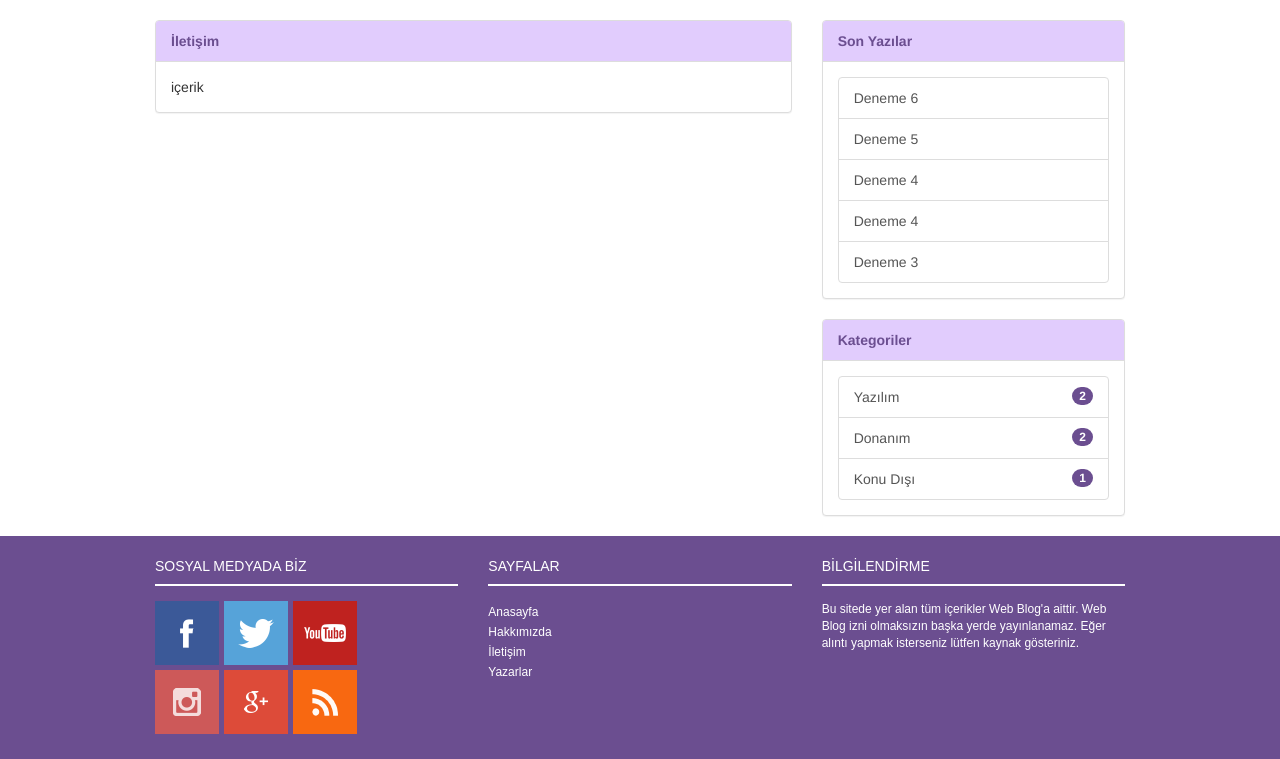
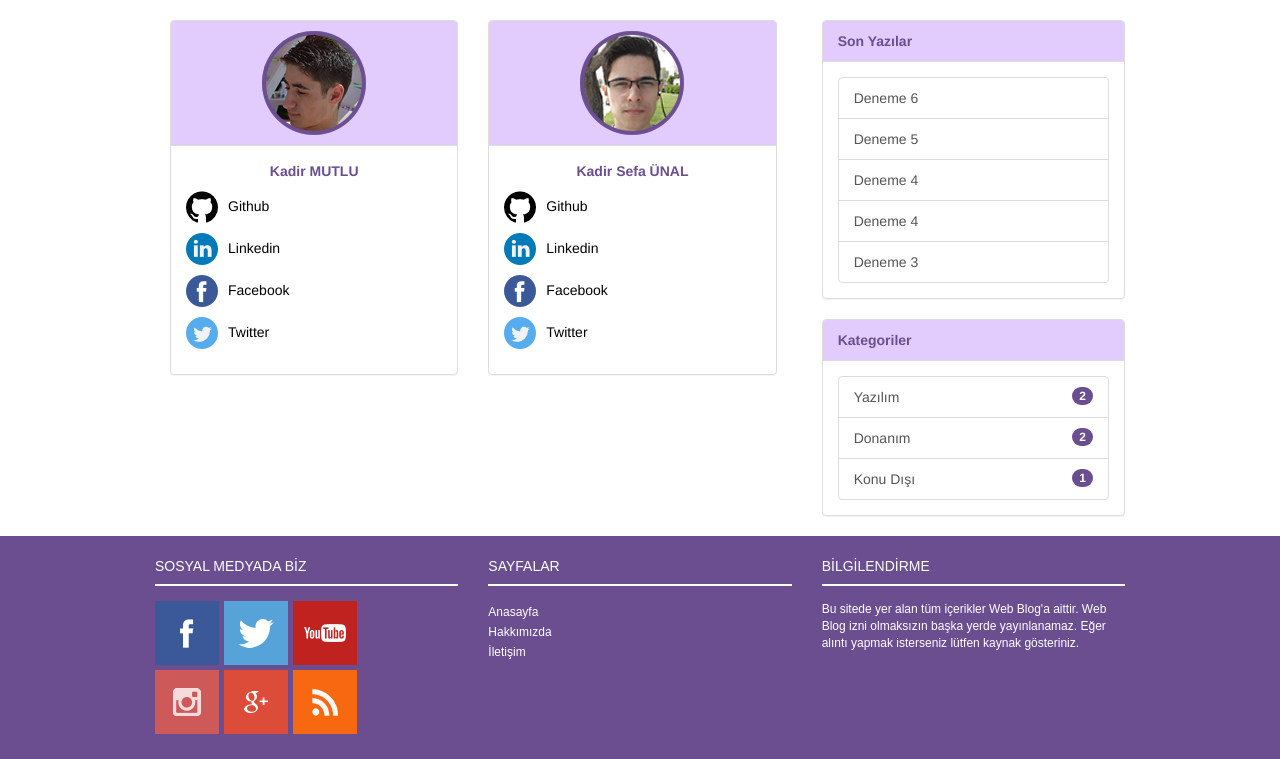
Before and after one commit to kadirsefaunal/wpgProje, a PHP site: page /iletisim.php in a window 1280 px wide. Shown: the part 52-811 px from the top of the page. Run offline with PHP 8.4, Linux system fonts and the light colour scheme; data comes from the database, SQL or seed files in the repository.

Commit message:
footer linkleri yapıldı. iletisim.php ve hakkimizda.php tamamlandı. admin paneli tasarımı tamamlandı.

```diff
--- a/css/style.css
+++ b/css/style.css
@@ -41,3 +41,4 @@ footer {background-color:#6B4E90; color:#FFF;}
 
 .yorumalani {margin: 15px;}
 .btn-primary {width: 100%;}
+.link {text-decoration: none; color:black;}
--- a/fonksiyon.php
+++ b/fonksiyon.php
@@ -16,7 +16,7 @@
         $komut2->execute(array($sonuc["YazarID"]));
         $yazar = $komut2->fetch(PDO::FETCH_ASSOC);
         print "<img class='yazar' src='" . $yazar["ProfilFoto"] . "' />";
-        print "<b><a href = \"yazar.php?yazarid={$sonuc['YazarID']}\">" . $yazar["KullaniciAdi"] . "</a></b>";
+        print "<b><a href = \"hakkimizda.php\">" . $yazar["KullaniciAdi"] . "</a></b>";
 
         print "<span class='tarih'>".$sonuc['EklenmeTarihi']."</span>
         </div>";
@@ -105,7 +105,7 @@
     $komut = $db->prepare("SELECT KullaniciID, KullaniciAdi FROM kullanicilar WHERE KullaniciID = ?");
     $komut->execute(array($yazarid));
     $yazar = $komut->fetch(PDO::FETCH_ASSOC);
-    print "<div class='iyazar'><b>Yazar: <a href = \"yazar.php?yazarid={$yazarid}\">" . $yazar["KullaniciAdi"] . "</a></b></div>";
+    print "<div class='iyazar'><b>Yazar: <a href = \"hakkimizda.php\">" . $yazar["KullaniciAdi"] . "</a></b></div>";
   }
 
   function yorumYap($id, $ad, $yorum){
--- a/iletisim.php
+++ b/iletisim.php
@@ -4,10 +4,29 @@
     require('include/header.php');
 ?>
 
-<div class="panel panel-default">
-  <div class="panel-heading"><b>İletişim</b></div>
-  <div class="panel-body">
-    içerik
+<div class="col-md-6">
+  <div class="panel panel-default">
+    <div class="panel-heading"><center><img src="img/mutlu2.png" /></center></div>
+    <div class="panel-body">
+      <center><p style="color:#6B4E90;"><b>Kadir MUTLU</b></p></center>
+      <p><img src="img/github.png" style="margin-right:10px;" /><a href="https://github.com/kdrmutlu" target="_blank" class="link">Github</a></p>
+      <p><img src="img/linkedin.png" style="margin-right:10px;" /><a href="https://www.linkedin.com/in/kadirmutlu" target="_blank" class="link">Linkedin</a></p>
+      <p><img src="img/facebook.png" style="margin-right:10px;" /><a href="https://www.facebook.com/kadirmutluu" target="_blank" class="link">Facebook</a></p>
+      <p><img src="img/twitter.png" style="margin-right:10px;" /><a href="https://twitter.com/kdrmutluu" target="_blank" class="link">Twitter</a></p>
+    </div>
+  </div>
+</div>
+
+<div class="col-md-6">
+  <div class="panel panel-default">
+    <div class="panel-heading"><center><img src="img/sefa2.png" /></center></div>
+    <div class="panel-body">
+      <center><p style="color:#6B4E90;"><b>Kadir Sefa ÜNAL</b></p></center>
+      <p><img src="img/github.png" style="margin-right:10px;" /><a href="https://github.com/kadirsefaunal" target="_blank" class="link">Github</a></p>
+      <p><img src="img/linkedin.png" style="margin-right:10px;" /><a href="https://www.linkedin.com/in/kadir-sefa-%C3%BCnal-80557687" target="_blank" class="link">Linkedin</a></p>
+      <p><img src="img/facebook.png" style="margin-right:10px;" /><a href="https://www.facebook.com/kadirsefa.unal" target="_blank" class="link">Facebook</a></p>
+      <p><img src="img/twitter.png" style="margin-right:10px;" /><a href="https://twitter.com/ks_unal" target="_blank" class="link">Twitter</a></p>
+    </div>
   </div>
 </div>
 
--- a/include/footer.php
+++ b/include/footer.php
@@ -13,10 +13,9 @@
   		<div class="col-md-4"><br />
           <span class="fbaslik">SAYFALAR</span><div class="cizgi"></div>
           <ul class="altmenu">
-              <li><a href="#">Anasayfa</a></li>
-              <li><a href="#">Hakkımızda</a></li>
-              <li><a href="#">İletişim</a></li>
-              <li><a href="#">Yazarlar</a></li>
+              <li><a href="index.php">Anasayfa</a></li>
+              <li><a href="hakkimizda.php">Hakkımızda</a></li>
+              <li><a href="iletisim.php">İletişim</a></li>
           </ul>
       </div>
   		<div class="col-md-4"><br />
```
Also changed, not shown: guncelle.php (+12 -17 lines), hakkimizda.php (+18 -4 lines), makaleekle.php (+10 -20 lines), img/facebook.png (added), img/github.png (added), img/linkedin.png (added), img/mutlu2.png (added), img/sefa2.png (added), img/twitter.png (added).
